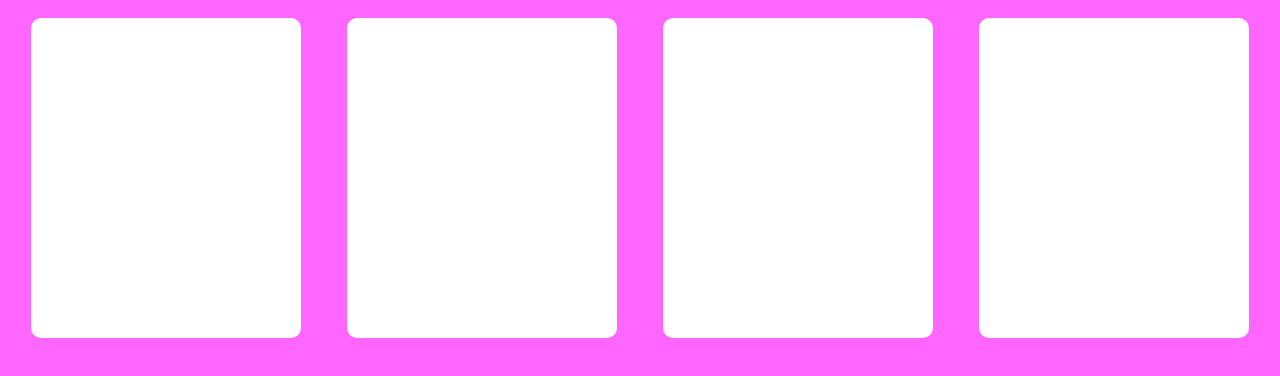
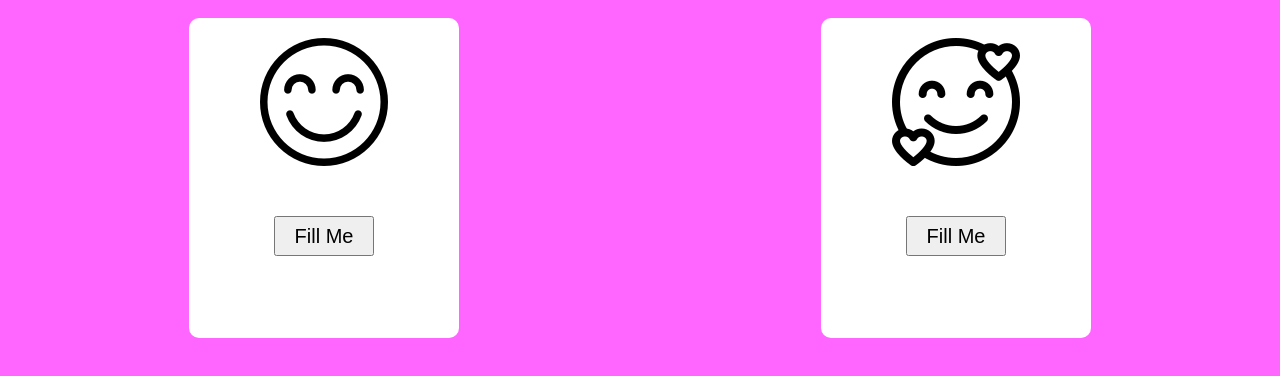
Before and after one commit to anuradhawavge04/JS-Events, a plain HTML site: page index.html in a window 1280 px wide. Drawn offline with Linux system fonts and the light colour scheme.

Commit message:
Image is added

```diff
--- a/index.html
+++ b/index.html
@@ -1,14 +1,14 @@
 <!DOCTYPE html>
 <html lang="en">
   <head>
-    <meta charset="UTF-8">
-    <meta name="viewport" content="width=device-width, initial-scale=1.0">
+    <meta charset="UTF-8" />
+    <meta name="viewport" content="width=device-width, initial-scale=1.0" />
     <title>All Js Events</title>
     <style>
-        body{
+      body {
         background-color: #ff66ff;
       }
-        .cards-container{
+      .cards-container {
         display: flex;
         flex-direction: row;
         justify-content: space-between;
@@ -16,53 +16,74 @@
         flex-wrap: wrap;
       }
 
-          .card1{
+      .card1 {
         height: 300px;
         width: 250px;
-            background-color:#fff ;
+        background-color: #fff;
         margin: 10px auto;
         padding: 10px;
         border-radius: 10px;
       }
 
-          .card2{
+      .card2 {
         height: 300px;
         width: 250px;
-            background-color:#fff ;
+        background-color: #fff;
         margin: 10px auto;
         padding: 10px;
         border-radius: 10px;
       }
 
-          .card3{
+      .card3 {
         height: 300px;
         width: 250px;
-            background-color:#fff ;
+        background-color: #fff;
         margin: 10px auto;
         padding: 10px;
         border-radius: 10px;
       }
 
-          .card4{
+      .card4 {
         height: 300px;
         width: 250px;
-            background-color:#fff ;
+        background-color: #fff;
         margin: 10px auto;
         padding: 10px;
         border-radius: 10px;
       }
 
+      .emoji {
+        display: block;
+        margin: 10px auto;
+      }
+
+      .btn-1 {
+        display: block;
+        height: 40px;
+        width: 100px;
+        font-size: 20px;
+        margin: 10px auto;
+        margin-top: 50px;
+        cursor: pointer;
+      }
     </style>
   </head>
   <body>
-
     <div class="cards-container">
-        <div class="card1"></div>
-        <div class="card2"></div>
-        <div class="card3"></div>
-        <div class="card4"></div>
-
+      <div class="card1">
+        <img src="happy.png" class="emoji" id="happy-img" />
+        <button class="btn-1" onclick="happy()">Fill Me</button>
       </div>
-    <script></script>
+      <div class="card2">
+        <img src="smily.png" class="emoji" />
+        <button class="btn-1">Fill Me</button>
+      </div>
+    </div>
+    <script>
+      function happy() {
+        const happyElement = document.getElementById("happy-img");
+        happyElement.src = "./smile.png";
+      }
+    </script>
   </body>
 </html>
```
Also changed, not shown: smile.png (added), smilly2.png (added), smily.png (added). Lines whose indentation alone changed are shown as unchanged.
